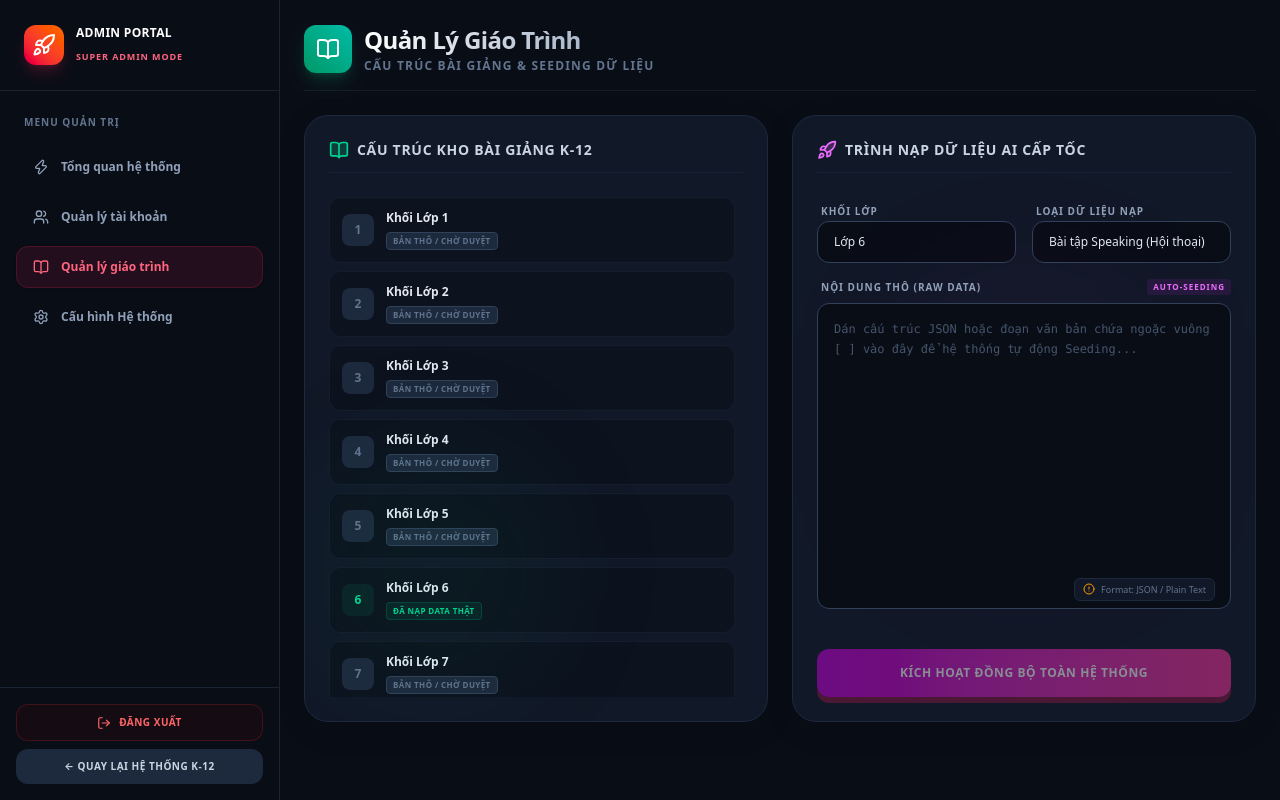
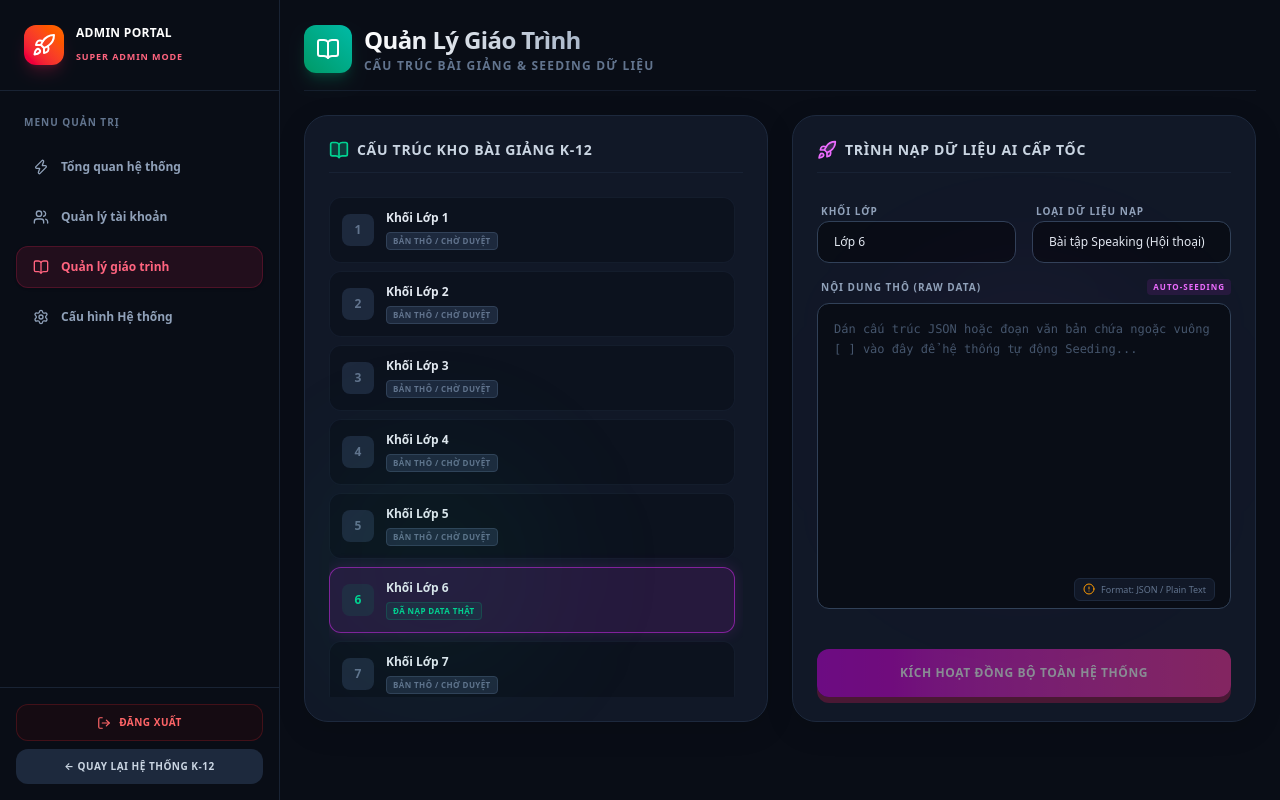
Before and after one commit to namdh09102-cmd/Globalsuccessai, a Next.js app: page /admin/curriculum in a window 1280 px wide. Built offline with nearby package versions, Linux system fonts and the light colour scheme.

Commit message:
feat(admin): make grade list clickable to select ingest grade

```diff
--- a/src/app/admin/curriculum/page.tsx
+++ b/src/app/admin/curriculum/page.tsx
@@ -173,11 +173,26 @@ export default function AdminCurriculum() {
             {[...Array(12)].map((_, i) => {
               const grade = i + 1;
               const hasData = syncedGrades.includes(grade);
+              const isSelected = ingestGrade === grade.toString();
 
               return (
-                <div key={grade} className="flex items-center justify-between p-3 rounded-xl border border-slate-800/50 bg-[#090D16]/50 hover:bg-[#090D16] transition-colors group">
+                <div
+                  key={grade}
+                  onClick={() => setIngestGrade(grade.toString())}
+                  className={`flex items-center justify-between p-3 rounded-xl border transition-all group cursor-pointer ${
+                    isSelected
+                      ? "border-fuchsia-500/50 bg-fuchsia-500/10 shadow-[0_0_15px_rgba(217,70,239,0.15)]"
+                      : "border-slate-800/50 bg-[#090D16]/50 hover:bg-[#090D16] hover:border-slate-700/50"
+                  }`}
+                >
                   <div className="flex items-center gap-3">
-                    <div className={`w-8 h-8 rounded-lg flex items-center justify-center font-black text-xs ${hasData ? 'bg-emerald-500/10 text-emerald-400' : 'bg-slate-800 text-slate-500'}`}>
+                    <div className={`w-8 h-8 rounded-lg flex items-center justify-center font-black text-xs transition-colors ${
+                      hasData
+                        ? 'bg-emerald-500/10 text-emerald-400'
+                        : isSelected
+                          ? 'bg-fuchsia-500/20 text-fuchsia-400'
+                          : 'bg-slate-800 text-slate-500'
+                    }`}>
                       {grade}
                     </div>
                     <div>
@@ -226,10 +241,13 @@ export default function AdminCurriculum() {
                 <select
                   value={ingestGrade}
                   onChange={(e) => setIngestGrade(e.target.value)}
-                  className="w-full bg-[#090D16] border border-slate-700 text-slate-200 text-xs rounded-xl px-4 py-3 outline-none focus:border-fuchsia-500/50 focus:ring-1 focus:ring-fuchsia-500/50 transition-all appearance-none"
+                  className="w-full bg-[#090D16] border border-slate-700 text-slate-200 text-xs rounded-xl px-4 py-3 outline-none focus:border-fuchsia-500/50 focus:ring-1 focus:ring-fuchsia-500/50 transition-all appearance-none cursor-pointer"
                 >
-                  <option value="6">Lớp 6</option>
-                  <option value="11">Lớp 11</option>
+                  {[...Array(12)].map((_, i) => (
+                    <option key={i + 1} value={(i + 1).toString()}>
+                      Lớp {i + 1}
+                    </option>
+                  ))}
                 </select>
               </div>
 
```
